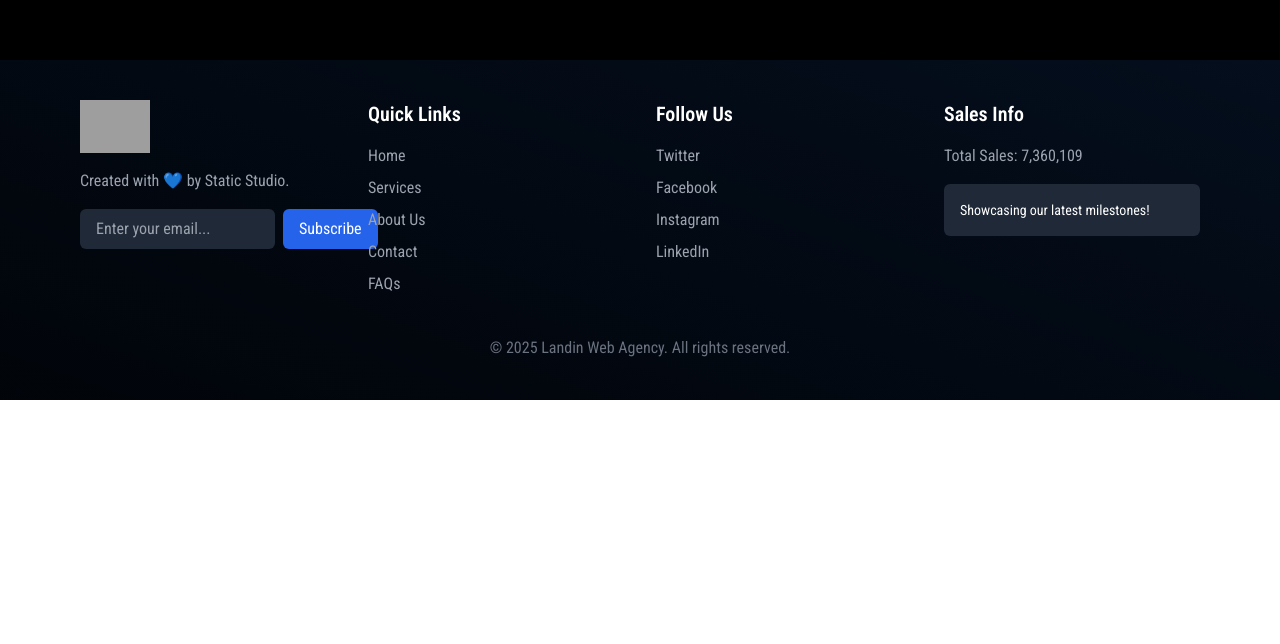
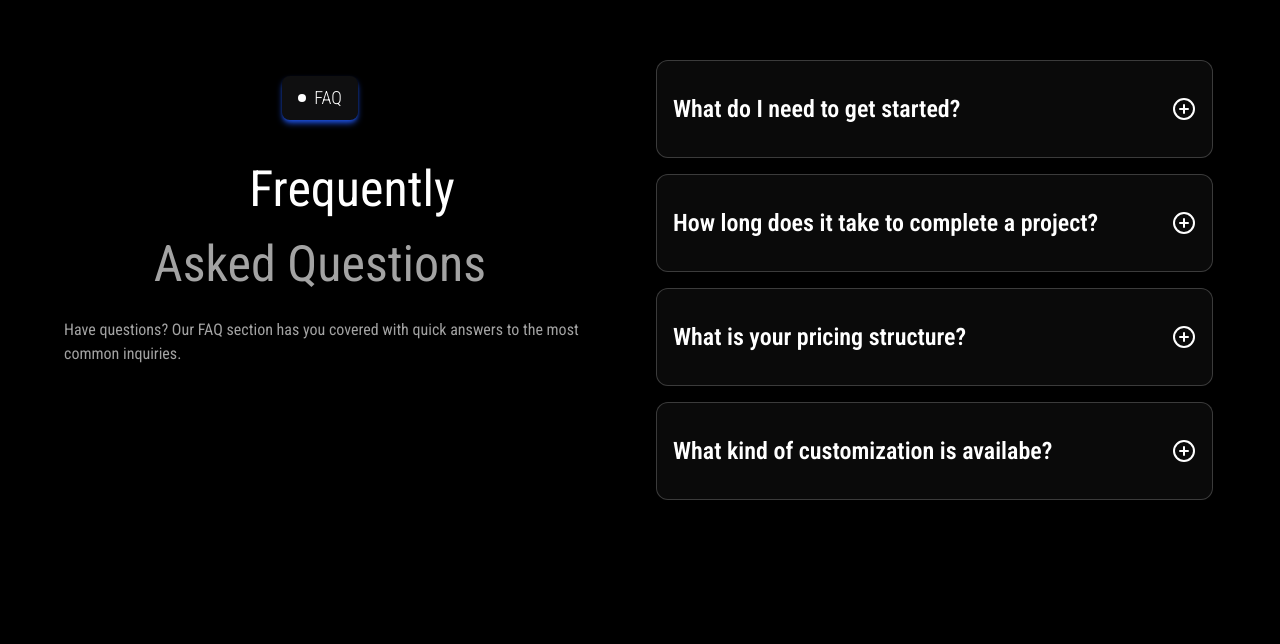
Before and after one commit to HuziiDev/Landin-Agency_website, a React (Vite) app in the folder frontend/: page /about in a window 1280 px wide. Shown: the part 1556-2200 px from the top of the page. Before the commit the page ends 1956 px from the top, so only its background shows below. Built offline with nearby package versions, Linux system fonts and the light colour scheme; grey boxes are pictures that could not be loaded; the HTML template or start-up script is replaced by a standard one.

Commit message:
FAQ section done

```diff
--- a/frontend/package.json
+++ b/frontend/package.json
@@ -22,6 +22,7 @@
     "react-dom": "^18.3.1",
     "react-icons": "^5.4.0",
     "react-router-dom": "^7.1.1",
+    "react-router-scroll-top": "^0.3.1",
     "react-toastify": "^11.0.2",
     "swiper": "^11.2.0",
     "three": "^0.172.0"
--- a/frontend/src/App.jsx
+++ b/frontend/src/App.jsx
@@ -9,6 +9,7 @@ import lenis from './lenis';
 import { ToastContainer} from 'react-toastify';
 import About from './pages/About';
 import Portfolio from './components/Portfolio';
+
 
 
 
@@ -56,14 +57,19 @@ const App = () => {
       ></div>
 
       {/* Main Content */}
+
          <ToastContainer />
+
+
       <Navbar/>
+
        <Routes>
         <Route path='/' element={<Home/>}/>
         <Route path='/contact' element={<Contact/>}/>
         <Route path='/about' element={<About/>}/>
         <Route path='/portfolio' element={<Portfolio/>}/>
        </Routes>
+
        <Footer/>
     </div>
   );
--- /dev/null
+++ b/frontend/src/components/Faq.jsx
@@ -0,0 +1,88 @@
+import React, { useState } from "react";
+import Starter from "./Starter";
+import { FiPlusCircle } from "react-icons/fi";
+import { RxCross2 } from "react-icons/rx";
+import { motion } from "framer-motion";
+
+const Faq = () => {
+//   const [openFaq, setOpenFaq] = useState(false);
+   const faqData = [
+    {
+      id: 1,
+      question: "What do I need to get started?",
+      answer:
+        "To get started, simply share your project details and goals with us. We'll guide you through the process and provide the tools and support needed to bring your vision to life.",
+    },
+    {
+      id: 2,
+      question: "How long does it take to complete a project?",
+      answer:
+        "The timeline varies depending on the project's scope and complexity. We'll provide an estimated timeline after discussing your requirements.",
+    },
+    {
+      id: 3,
+      question: "What is your pricing structure?",
+      answer:
+        "Our pricing is tailored to each project's unique needs. We offer competitive rates and flexible packages to suit your budget.",
+    },
+    {
+      id: 4,
+      question: "What kind of customization is availabe?",
+      answer:
+        "We offer full customization options, including layout changes, color schemes, typography and content sections to align with your brand.",
+    },
+  ];
+
+  const FaqCard = ({ question, answer }) => {
+    const [isOpen, setIsOpen] = useState(false);
+
+    return (
+      <div id="faq" className="text-white pt-8 pb-8 rounded-xl bg-neutral-950 border-[0.2px] border-white/20 shadow-md mb-4">
+        {/* Question Header */}
+        <div className="flex justify-between items-center">
+          <h1 className="text-lg md:text-xl lg:text-2xl font-semibold pl-4">{question}</h1>
+          <button
+            onClick={() => setIsOpen(!isOpen)}
+            className="text-2xl pr-4 focus:outline-none"
+          >
+            {isOpen ? <RxCross2 /> : <FiPlusCircle />}
+          </button>
+        </div>
+
+        {/* Animated Answer */}
+        <motion.div
+          initial={false}
+          animate={{ height: isOpen ? "auto" : 0 }}
+          className="overflow-hidden"
+          transition={{ duration: 0.4, ease: "easeInOut" }}
+        >
+          <p className="text-neutral-400 pl-4 mt-4 text-sm md:text-base">{answer}</p>
+        </motion.div>
+      </div>
+    );
+  };
+
+  return (
+    <div className="w-full bg-black flex flex-col md:flex-row">
+      {/* Left Section */}
+      <div className="md:w-[50%] px-4 py-8">
+        <Starter
+          btn1="FAQ"
+          title1="Frequently"
+          title2="Asked Questions"
+          desc="Have questions? Our FAQ section has you covered with quick answers to the most common inquiries."
+          isBtn={false}
+        />
+      </div>
+
+      {/* Right Section */}
+      <div className="md:w-[46%] px-4 py-24">
+        {faqData.map((faq) => (
+          <FaqCard key={faq.id} question={faq.question} answer={faq.answer} />
+        ))}
+      </div>
+    </div>
+  );
+};
+
+export default Faq;
--- a/frontend/src/components/Hero.jsx
+++ b/frontend/src/components/Hero.jsx
@@ -26,7 +26,7 @@ const Hero = () => {
         initial={{opacity:0}}
             animate={{opacity:1}}
              transition={{duration:1,ease:"anticipate" }}
-        className="flex w-64 sm:w-64 bg-neutral-500/20 border border-gray-400 mt-16  rounded p-2 gap-4 sm:gap-8">
+           className="flex w-64 sm:w-64 bg-neutral-500/20 border border-gray-400 mt-16  rounded p-2 gap-4 sm:gap-8">
           <motion.button
 
            className=" text-sm sm:text-base bg-blue-700 px-3 sm:px-4">New</motion.button>
--- a/frontend/src/components/Navbar.jsx
+++ b/frontend/src/components/Navbar.jsx
@@ -97,9 +97,9 @@ const Navbar = () => {
             >
               Contact
             </NavLink>
-            <NavLink className="text-xl text-gray-400" href="">
-              FAQ
-            </NavLink>
+
+
+            <a className="text-xl text-gray-400" href="#faq">FAQ</a>
           </div>
         </div>
 
--- a/frontend/src/pages/About.jsx
+++ b/frontend/src/pages/About.jsx
@@ -2,13 +2,14 @@ import React,{useEffect} from 'react'
 import AboutHero from '../components/AboutHero'
 
 import AboutUs from '../components/AboutUs'
+import Faq from '../components/Faq'
 const About = () => {
 
   return (
     <div>
     <AboutHero/>
     <AboutUs/>
-
+   <Faq/>
     </div>
   )
 }
--- a/frontend/src/pages/Contact.jsx
+++ b/frontend/src/pages/Contact.jsx
@@ -2,14 +2,16 @@ import React from 'react';
 import { motion } from 'framer-motion';
 import ContactHero from '../components/ContactHero';
 import ContactForm from '../components/ContactForm';
+import Faq from '../components/Faq';
 
 const Contact = () => {
   return (
-     <>
+     <div>
 
         <ContactHero/>
         <ContactForm/>
-     </>
+        <Faq/>
+     </div>
   );
 };
 
--- a/frontend/src/pages/Home.jsx
+++ b/frontend/src/pages/Home.jsx
@@ -12,11 +12,12 @@ import Marquee from '../components/Marquee'
 import Testimonials from '../components/Testimonials'
 import Footer from '../components/Footer'
 import AboutUs from '../components/AboutUs'
+import Faq from '../components/Faq'
 
 
 const Home = () => {
   return (
-    <>
+  <div>
 
 
         <Hero/>
@@ -29,10 +30,11 @@ const Home = () => {
         <OurServices/>
         <JoinUs/>
         <Testimonials/>
+        <Faq/>
 
 
 
-    </>
+        </div>
   )
 }
 
```
Also changed, not shown: frontend/src/index.css (line endings or trailing spaces), 1 other file (tests, documents, lock files or other folders).
